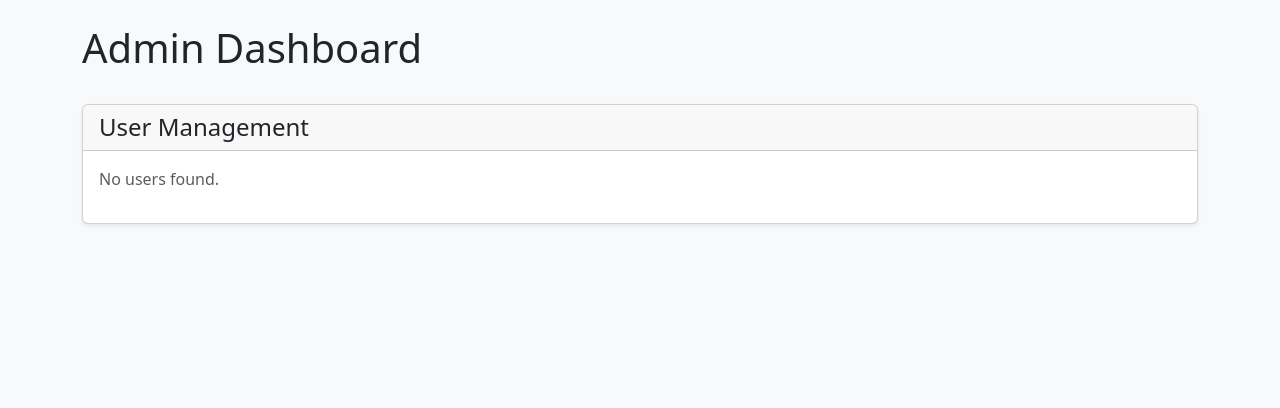
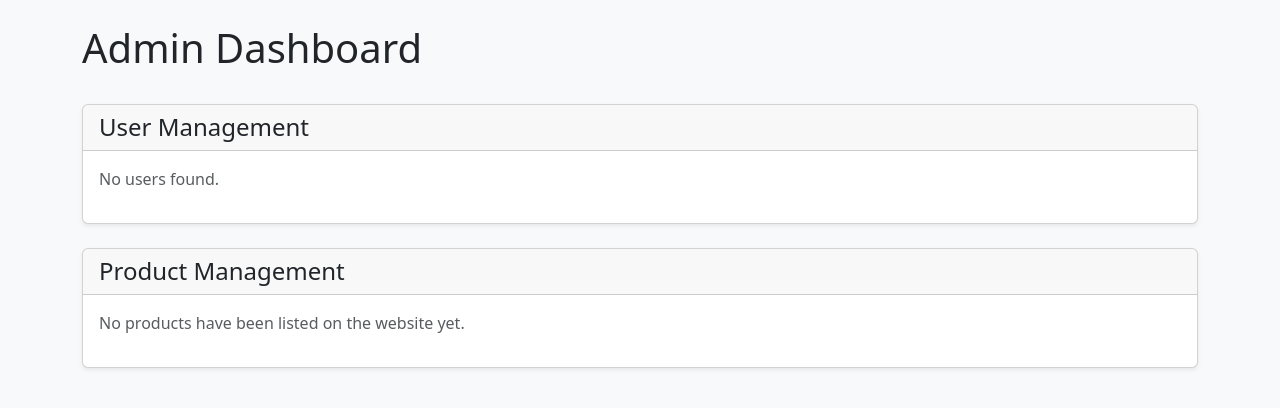
Before and after one commit to Deepraj916/Krishimitra-app, a Flask app: page /admin in a window 1280 px wide. Shown: the part 56-464 px from the top of the page. Run offline with Flask 3, Linux system fonts and the light colour scheme; a user stored in the database is signed in.

Commit message:
Complete Admin Dashboard with User and Product Management

```diff
--- a/app.py
+++ b/app.py
@@ -312,9 +312,15 @@ def verify_otp():
 @app.route('/admin')
 @admin_required
 def admin_dashboard():
-    # Fetch all users from the database, ordering them by ID
+    # Fetch all users and all products from the database
     all_users = User.query.order_by(User.id).all()
-    return render_template('admin_dashboard.html', users=all_users)
+    all_products = Product.query.order_by(Product.id.desc()).all()
+
+    return render_template(
+        'admin_dashboard.html',
+        users=all_users,
+        products=all_products
+    )
 
 @app.route('/admin/delete_user/<int:user_id>', methods=['POST'])
 @admin_required
@@ -335,6 +341,15 @@ def delete_user(user_id):
     flash(f"User {user_to_delete.email} has been deleted successfully.", 'success')
     return redirect(url_for('admin_dashboard'))
 
+@app.route('/admin/delete_product/<int:product_id>', methods=['POST'])
+@admin_required
+def admin_delete_product(product_id):
+    product = Product.query.get_or_404(product_id)
+    db.session.delete(product)
+    db.session.commit()
+    flash('Product has been deleted successfully.', 'success')
+    return redirect(url_for('admin_dashboard'))
+
 
 if __name__ == '__main__':
     app.run(debug=True)
--- a/templates/admin_dashboard.html
+++ b/templates/admin_dashboard.html
@@ -69,5 +69,49 @@
             {% endif %}
         </div>
     </div>
+
+    <div class="card shadow-sm mt-4">
+        <div class="card-header">
+            <h4 class="mb-0">Product Management</h4>
+        </div>
+        <div class="card-body">
+            {% if products %}
+                <div class="table-responsive">
+                    <table class="table table-hover align-middle">
+                        <thead>
+                            <tr>
+                                <th>ID</th>
+                                <th>Image</th>
+                                <th>Product Name</th>
+                                <th>Seller</th>
+                                <th>Price</th>
+                                <th>Actions</th>
+                            </tr>
+                        </thead>
+                        <tbody>
+                            {% for product in products %}
+                                <tr>
+                                    <td>{{ product.id }}</td>
+                                    <td>
+                                        <img src="{{ url_for('static', filename='product_uploads/' + product.image) }}" alt="{{ product.name }}" width="60" class="img-thumbnail">
+                                    </td>
+                                    <td>{{ product.name }}</td>
+                                    <td>{{ product.seller_user.email }}</td>
+                                    <td>{{ product.price }}</td>
+                                    <td>
+                                        <form action="{{ url_for('admin_delete_product', product_id=product.id) }}" method="POST" onsubmit="return confirm('ADMIN ACTION: Are you sure you want to permanently delete this product?');">
+                                            <button type="submit" class="btn btn-sm btn-outline-danger">Delete</button>
+                                        </form>
+                                    </td>
+                                </tr>
+                            {% endfor %}
+                        </tbody>
+                    </table>
+                </div>
+            {% else %}
+                <p class="text-muted">No products have been listed on the website yet.</p>
+            {% endif %}
+        </div>
+    </div>
 </div>
 {% endblock %}
```
Also changed, not shown: TODO.md (+6 -4 lines).
